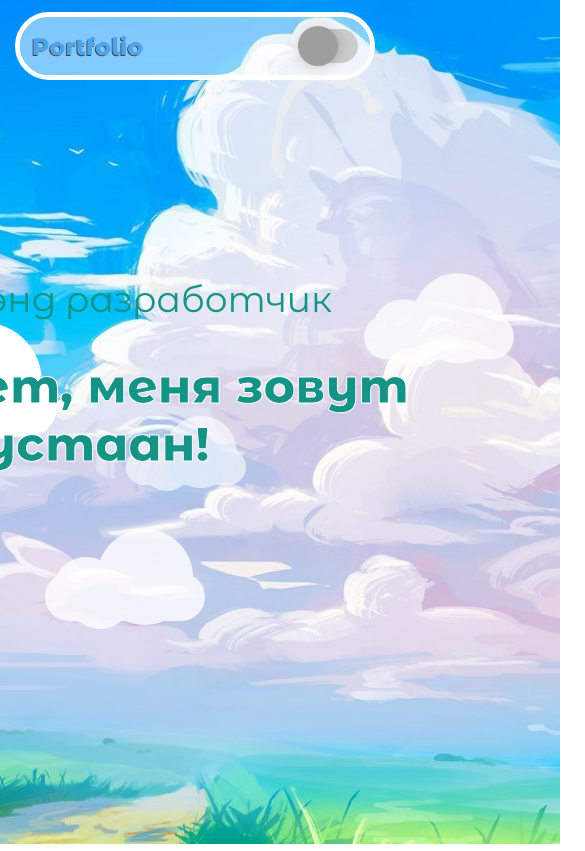
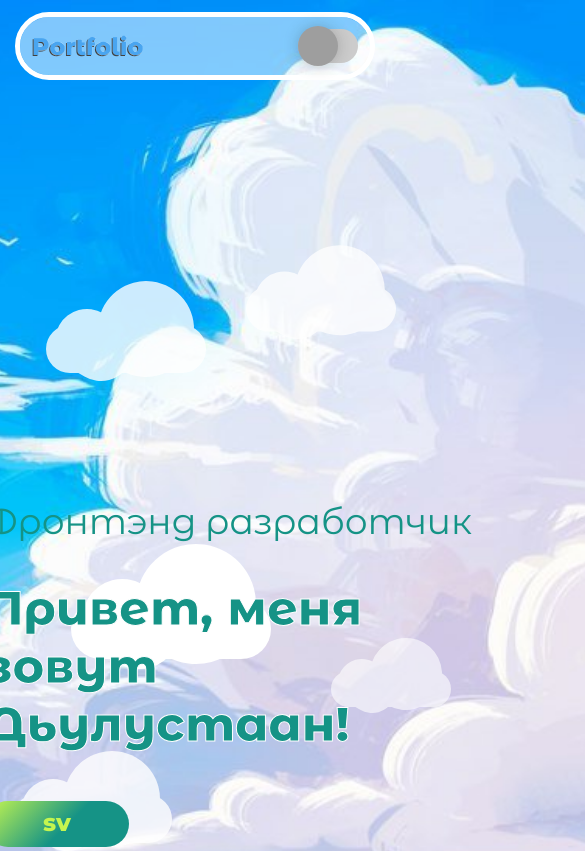
Before and after one commit to Ju1ustaan/PortfolioJu, a React (Create React App) app: page / in a window 390 px wide. Shown: the top 851 px of the page, 585 px wide, since content can reach past the window. Built offline with nearby package versions, Linux system fonts and the light colour scheme; grey boxes are pictures that could not be loaded.

Commit message:
portfolio v2.0 correct media,css

```diff
--- a/src/media.css
+++ b/src/media.css
@@ -48,6 +48,85 @@
     @keyframes moveclouds3 {
         0% {margin-left: 100px;}
         100% {margin-left: -100px;}
+    }
+}
+
+@media (max-width:450px) {
+    body{
+        height: 159.5vh;
+    }
+    .container {
+        max-width: 450px;
+    }
+
+    .x1 {
+        animation: moveclouds1 15s linear infinite;
+        animation: moveclouds2 15s linear infinite;
+        animation: moveclouds3 15s linear infinite;
+    }
+
+    /*variable speed, opacity, and position of clouds for realistic effect*/
+    .x2 {
+        left: 100px;
+
+        -webkit-transform: scale(0.6);
+        -moz-transform: scale(0.6);
+        transform: scale(0.6);
+        opacity: 0.6;
+        animation: moveclouds1 25s linear infinite;
+        animation: moveclouds2 25s linear infinite;
+        animation: moveclouds3 25s linear infinite;
+    }
+
+    .x3 {
+        left: -120px; top: -400px;
+
+        -webkit-transform: scale(0.8);
+        -moz-transform: scale(0.8);
+        transform: scale(0.8);
+        opacity: 0.8; /*opacity proportional to the size*/
+
+        animation: moveclouds1 20s linear infinite;
+        animation: moveclouds2 20s linear infinite;
+        animation: moveclouds3 20s linear infinite;
+    }
+
+    .x4 {
+        left: 100px; top: -500px;
+
+        -webkit-transform: scale(0.75);
+        -moz-transform: scale(0.75);
+        transform: scale(0.75);
+        opacity: 0.75; /*opacity proportional to the size*/
+
+        animation: moveclouds1 18s linear infinite;
+        animation: moveclouds2 18s linear infinite;
+        animation: moveclouds3 18s linear infinite;
+    }
+
+    .x5 {
+        left: 70px; top: -50px;
+
+        -webkit-transform: scale(.8);
+        -moz-transform: scale(.8);
+        transform: scale(.8);
+        opacity: 0.8; /*opacity proportional to the size*/
+
+        animation: moveclouds1 10s linear infinite;
+        animation: moveclouds2 10s linear infinite;
+        animation: moveclouds3 10s linear infinite;
+    }
+    @keyframes moveclouds1 {
+        0% {margin-left: 400px;}
+        100% {margin-left: -400px;}
+    }
+    @keyframes moveclouds2 {
+        0% {margin-left: 400px;}
+        100% {margin-left: -400px;}
+    }
+    @keyframes moveclouds3 {
+        0% {margin-left: 400px;}
+        100% {margin-left: -400px;}
     }
 }
 
```
